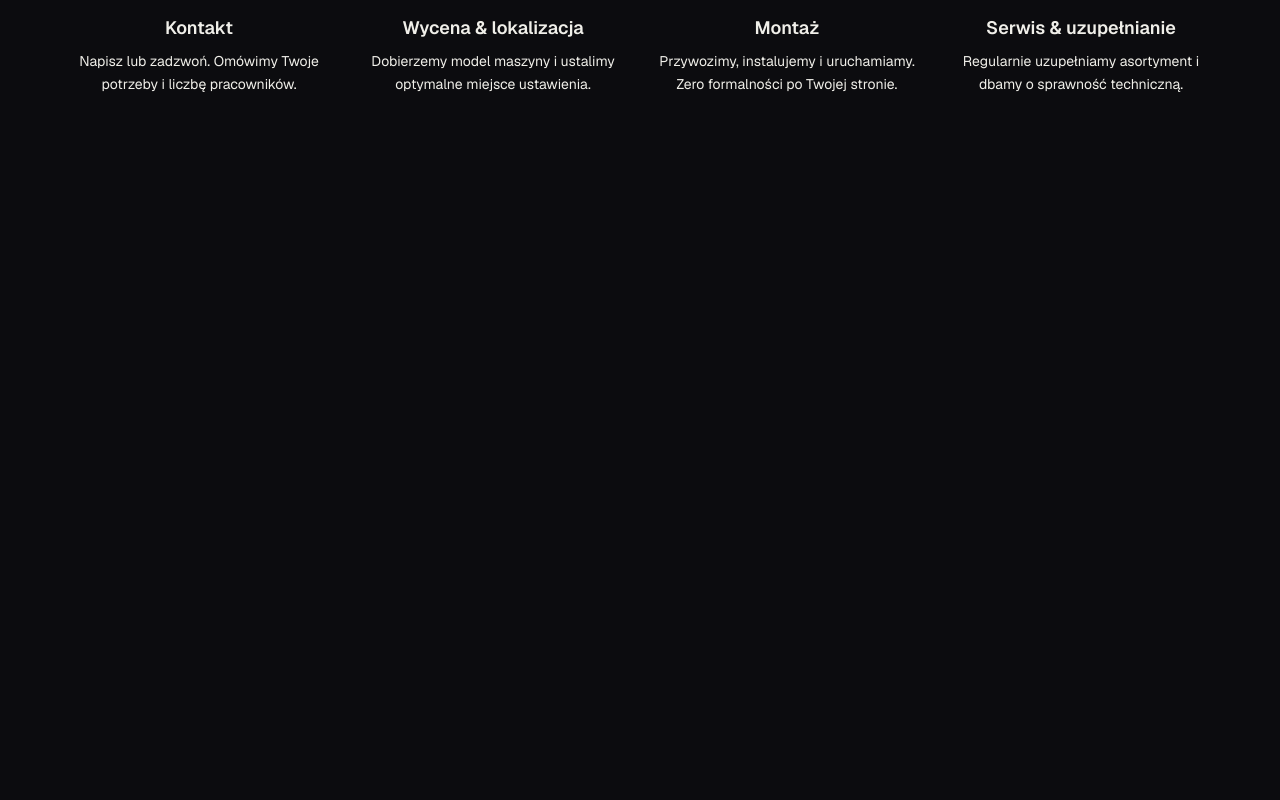
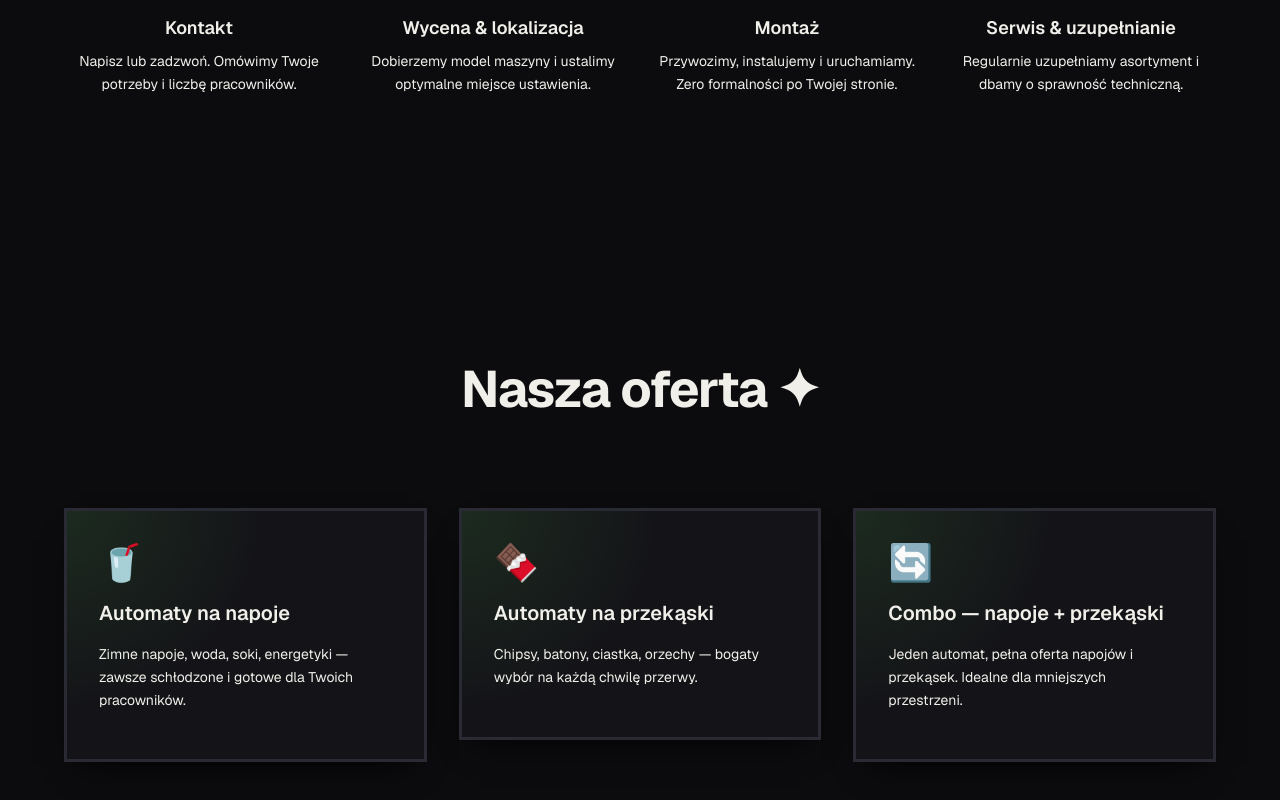
Before and after one commit to dizzeeyy/starvend, a Next.js app: page / in a window 1280 px wide. Shown: the part 2451-3251 px from the top of the page. Before the commit the page ends 2674 px from the top, so only its background shows below. Built offline with nearby package versions, Linux system fonts and the light colour scheme.

Commit message:
feat: add Offer section with Spotlight Cards

```diff
--- a/app/page.tsx
+++ b/app/page.tsx
@@ -2,6 +2,7 @@ import { Navbar } from '@/components/sections/Navbar'
 import { Hero } from '@/components/sections/Hero'
 import { HeroScroll } from '@/components/sections/HeroScroll'
 import { HowItWorks } from '@/components/sections/HowItWorks'
+import { Offer } from '@/components/sections/Offer'
 
 export default function Home() {
   return (
@@ -10,6 +11,7 @@ export default function Home() {
       <Hero />
       <HeroScroll />
       <HowItWorks />
+      <Offer />
     </main>
   )
 }
--- /dev/null
+++ b/components/sections/Offer.tsx
@@ -0,0 +1,98 @@
+'use client'
+
+import { motion } from 'framer-motion'
+import { GlowCard } from '@/components/ui/spotlight-card'
+
+const offers = [
+  {
+    emoji: '🥤',
+    title: 'Automaty na napoje',
+    description:
+      'Zimne napoje, woda, soki, energetyki — zawsze schłodzone i gotowe dla Twoich pracowników.',
+  },
+  {
+    emoji: '🍫',
+    title: 'Automaty na przekąski',
+    description:
+      'Chipsy, batony, ciastka, orzechy — bogaty wybór na każdą chwilę przerwy.',
+  },
+  {
+    emoji: '🔄',
+    title: 'Combo — napoje + przekąski',
+    description:
+      'Jeden automat, pełna oferta napojów i przekąsek. Idealne dla mniejszych przestrzeni.',
+  },
+]
+
+export function Offer() {
+  return (
+    <section
+      id="oferta"
+      className="py-24 md:py-32 px-6 md:px-8"
+      style={{ backgroundColor: 'var(--color-background)' }}
+    >
+      <div className="container mx-auto max-w-6xl">
+        {/* Heading */}
+        <motion.h2
+          initial={{ opacity: 0, y: 24 }}
+          whileInView={{ opacity: 1, y: 0 }}
+          viewport={{ once: true }}
+          transition={{ duration: 0.7 }}
+          className="text-center font-bold tracking-tight mb-16 md:mb-20"
+          style={{
+            fontSize: 'clamp(32px, 4vw, 56px)',
+            color: 'var(--color-foreground)',
+          }}
+        >
+          Nasza oferta{' '}
+          <span style={{ color: 'var(--color-accent)' }}>✦</span>
+        </motion.h2>
+
+        {/* Cards grid */}
+        <div className="grid grid-cols-1 md:grid-cols-3 gap-6 md:gap-8">
+          {offers.map((offer, i) => (
+            <motion.div
+              key={offer.title}
+              initial={{ opacity: 0, y: 32 }}
+              whileInView={{ opacity: 1, y: 0 }}
+              viewport={{ once: true }}
+              transition={{ duration: 0.6, delay: i * 0.15 }}
+            >
+              {/* GlowCard doesn't accept style prop — wrap to override its backdrop/border CSS vars */}
+              <div
+                style={
+                  {
+                    '--backdrop': '#141418',
+                    '--backup-border': '#2A2A35',
+                  } as React.CSSProperties
+                }
+              >
+                <GlowCard
+                  glowColor="green"
+                  customSize
+                  className="w-full h-auto p-6 md:p-8 !bg-[#141418] !border-[#2A2A35]"
+                >
+                  <div className="flex flex-col gap-4">
+                    <span className="text-4xl">{offer.emoji}</span>
+                    <h3
+                      className="text-xl font-semibold"
+                      style={{ color: 'var(--color-foreground)' }}
+                    >
+                      {offer.title}
+                    </h3>
+                    <p
+                      className="text-sm leading-relaxed"
+                      style={{ color: 'var(--color-muted)' }}
+                    >
+                      {offer.description}
+                    </p>
+                  </div>
+                </GlowCard>
+              </div>
+            </motion.div>
+          ))}
+        </div>
+      </div>
+    </section>
+  )
+}
```
